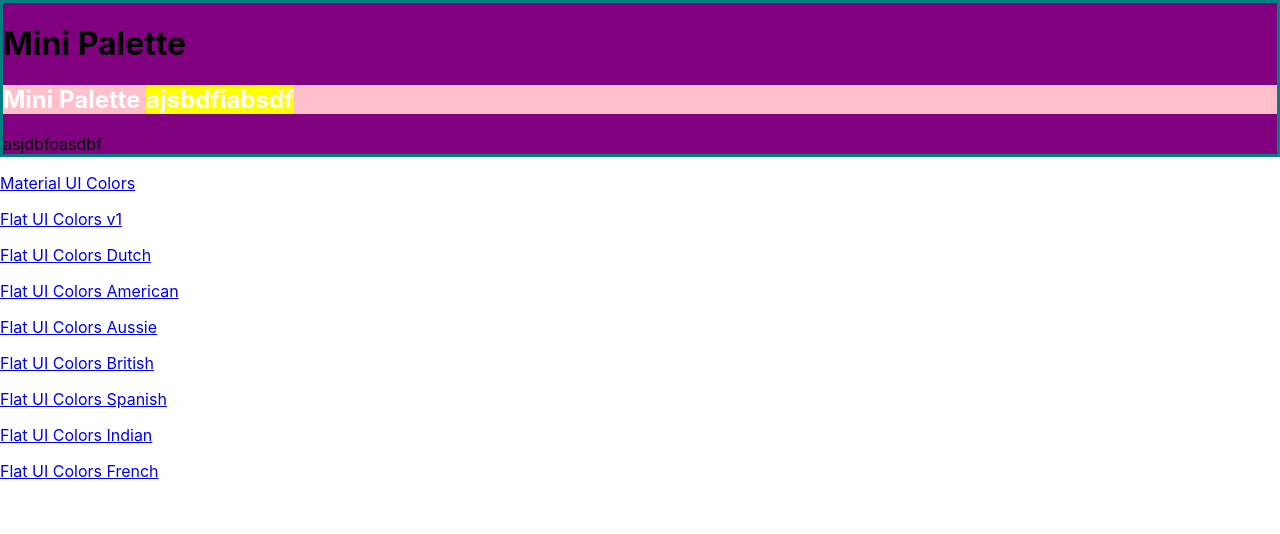
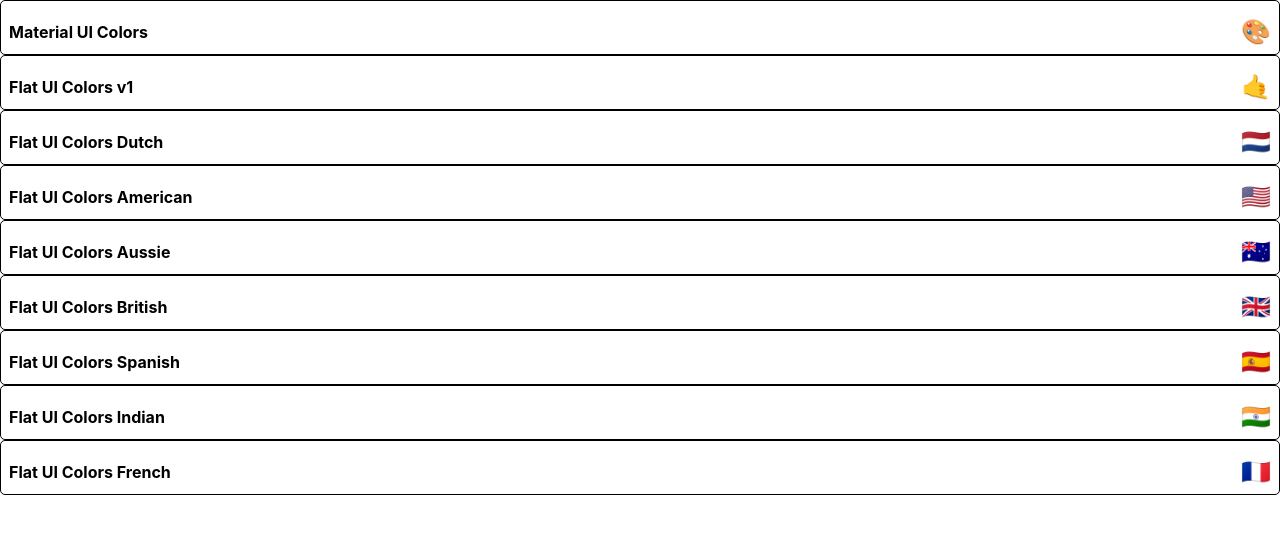
Before and after one commit to jawadahmedtaj/Color-palette, a React (Create React App) app: page / in a window 1280 px wide. Shown: the top 534 px of the page. Built offline with nearby package versions, Linux system fonts and the light colour scheme.

Commit message:
styled mini palette

```diff
--- a/src/MiniPalette.js
+++ b/src/MiniPalette.js
@@ -2,32 +2,44 @@
 import { withStyles } from "@material-ui/styles";
 
 const styles = {
-  main: {
-    backgroundColor: "purple",
-    border: "3px solid teal"
+  root: {
+    backgroundColor: "white",
+    border: "1px solid black",
+    borderRadius: "5px",
+    padding: "0.5rem",
+    position: "relative",
+    overflow: "hidden",
+    "&:hover": {
+      cursor: "pointer"
+    }
   },
-  secondary: {
-    backgroundColor: "pink",
-    "& h1": {
-      color: "white",
-      "& span": {
-        backgroundColor: "yellow"
-      }
-    }
+  colors: {
+    backgroundColor: "grey"
+  },
+  title: {
+    display: "flex",
+    justifyContent: "space-between",
+    alignItems: "center",
+    margin: "0",
+    color: "black",
+    paddingTop: "0.5rem",
+    fontSize: "1rem",
+    position: "relative"
+  },
+  emoji: {
+    marginLeft: "0.5rem",
+    fontSize: "1.5rem"
   }
 };
 
 function MiniPalette(props) {
-  const { classes } = props;
+  const { classes, paletteName, emoji } = props;
   return (
-    <div className={classes.main}>
-      <h1>Mini Palette</h1>
-      <section className={classes.secondary}>
-        <h1>
-          Mini Palette <span>ajsbdfiabsdf</span>{" "}
-        </h1>
-      </section>
-      <span>asjdbfoasdbf</span>
+    <div className={classes.root}>
+      <div className={classes.colors}></div>
+      <h5 className={classes.title}>
+        {paletteName} <span className={classes.emoji}>{emoji}</span>{" "}
+      </h5>
     </div>
   );
 }
--- a/src/PaletteList.js
+++ b/src/PaletteList.js
@@ -7,11 +7,8 @@
     const { palettes } = this.props;
     return (
       <div>
-        <MiniPalette />
         {palettes.map(palette => (
-          <p>
-            <Link to={`/palette/${palette.id}`}>{palette.paletteName}</Link>
-          </p>
+          <MiniPalette {...palette} />
         ))}
       </div>
     );
```
